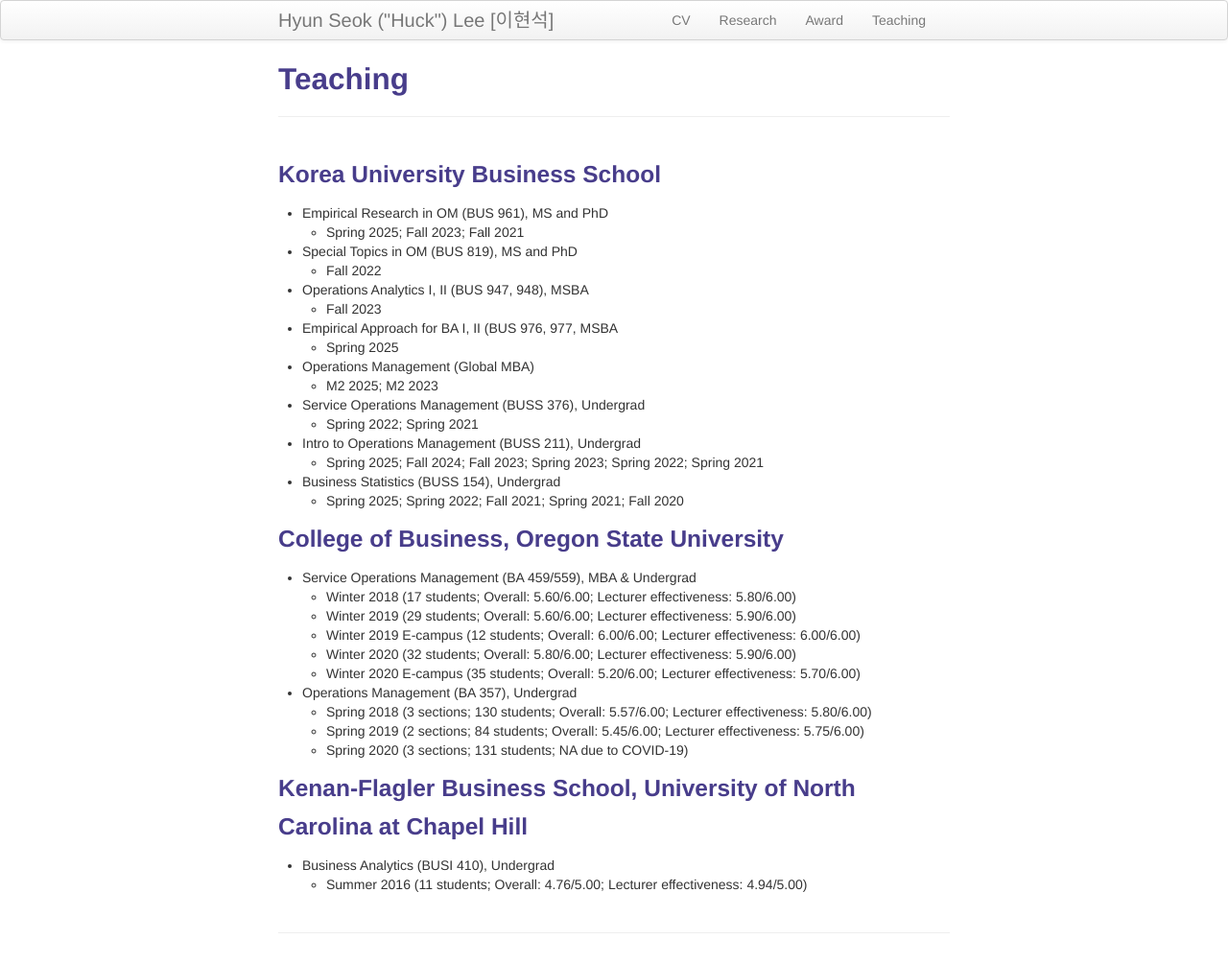
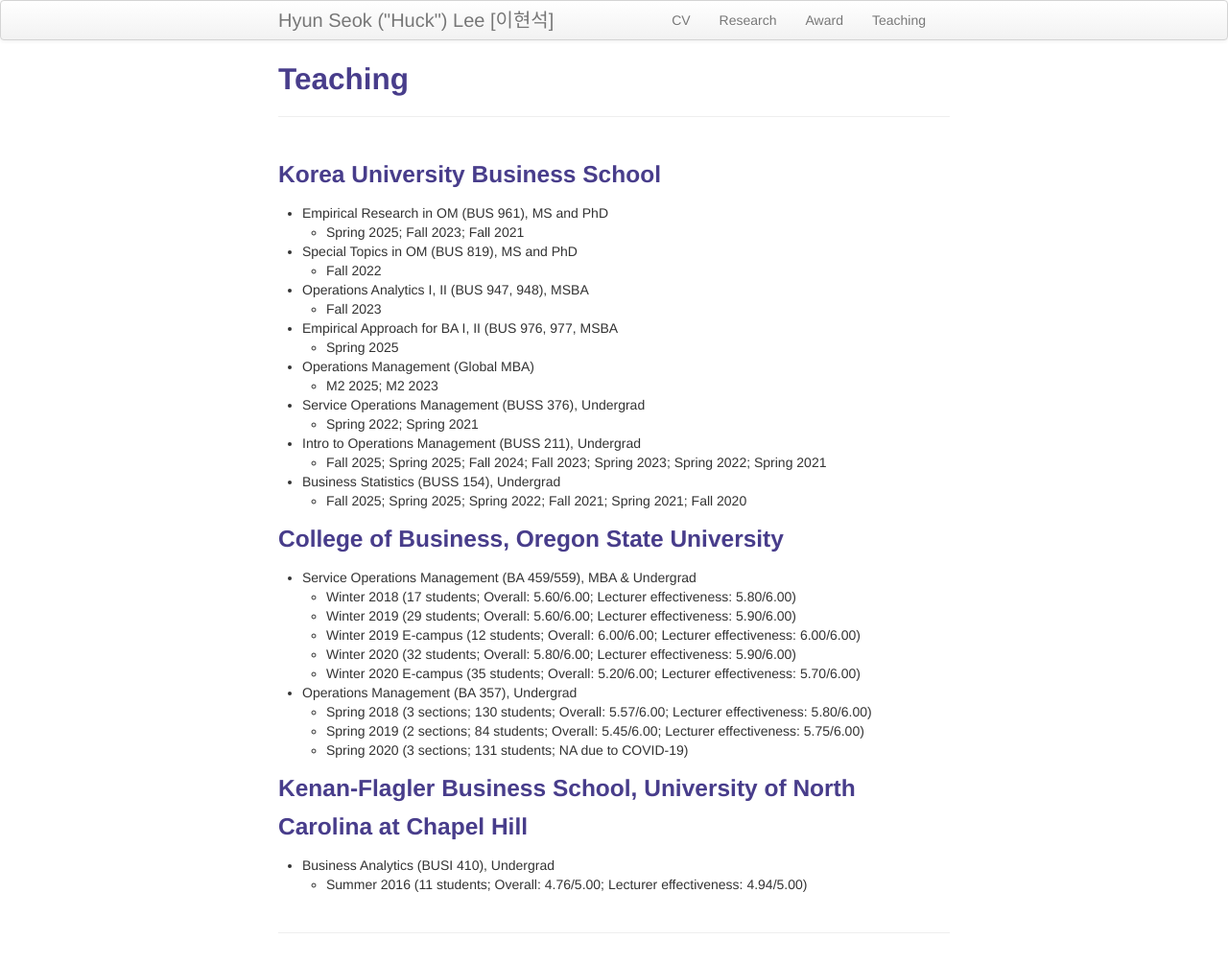
Before and after one commit to lordya2/lordya2.github.io, a Jekyll site: the page built from pages/teaching.md, in a window 1280 px wide. Shown: the whole page at 96% size. Built offline with Jekyll 4.4.1, drawn with Linux system fonts in a browser that asks for light colours.

Commit message:
Update teaching.md

```diff
--- a/pages/teaching.md
+++ b/pages/teaching.md
@@ -19,9 +19,9 @@ description: Hyun Seok ("Huck") Lee's Teaching
 * Service Operations Management (BUSS 376), Undergrad
   * Spring 2022; Spring 2021
 * Intro to Operations Management (BUSS 211), Undergrad
-  * Spring 2025; Fall 2024; Fall 2023; Spring 2023; Spring 2022; Spring 2021
+  * Fall 2025; Spring 2025; Fall 2024; Fall 2023; Spring 2023; Spring 2022; Spring 2021
 * Business Statistics (BUSS 154), Undergrad
-  * Spring 2025; Spring 2022; Fall 2021; Spring 2021; Fall 2020
+  * Fall 2025; Spring 2025; Spring 2022; Fall 2021; Spring 2021; Fall 2020
 
 
 ### College of Business, Oregon State University
```
